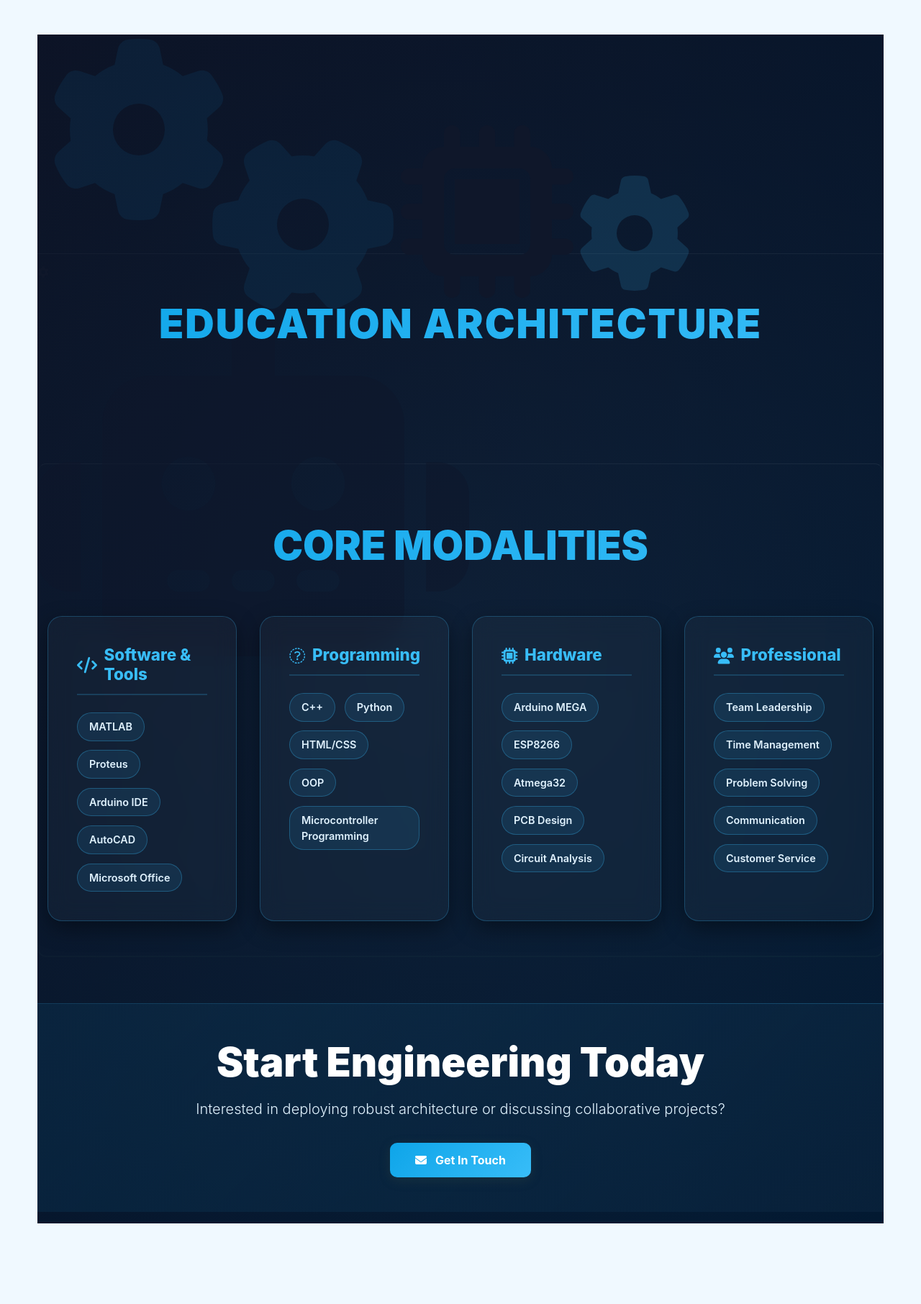
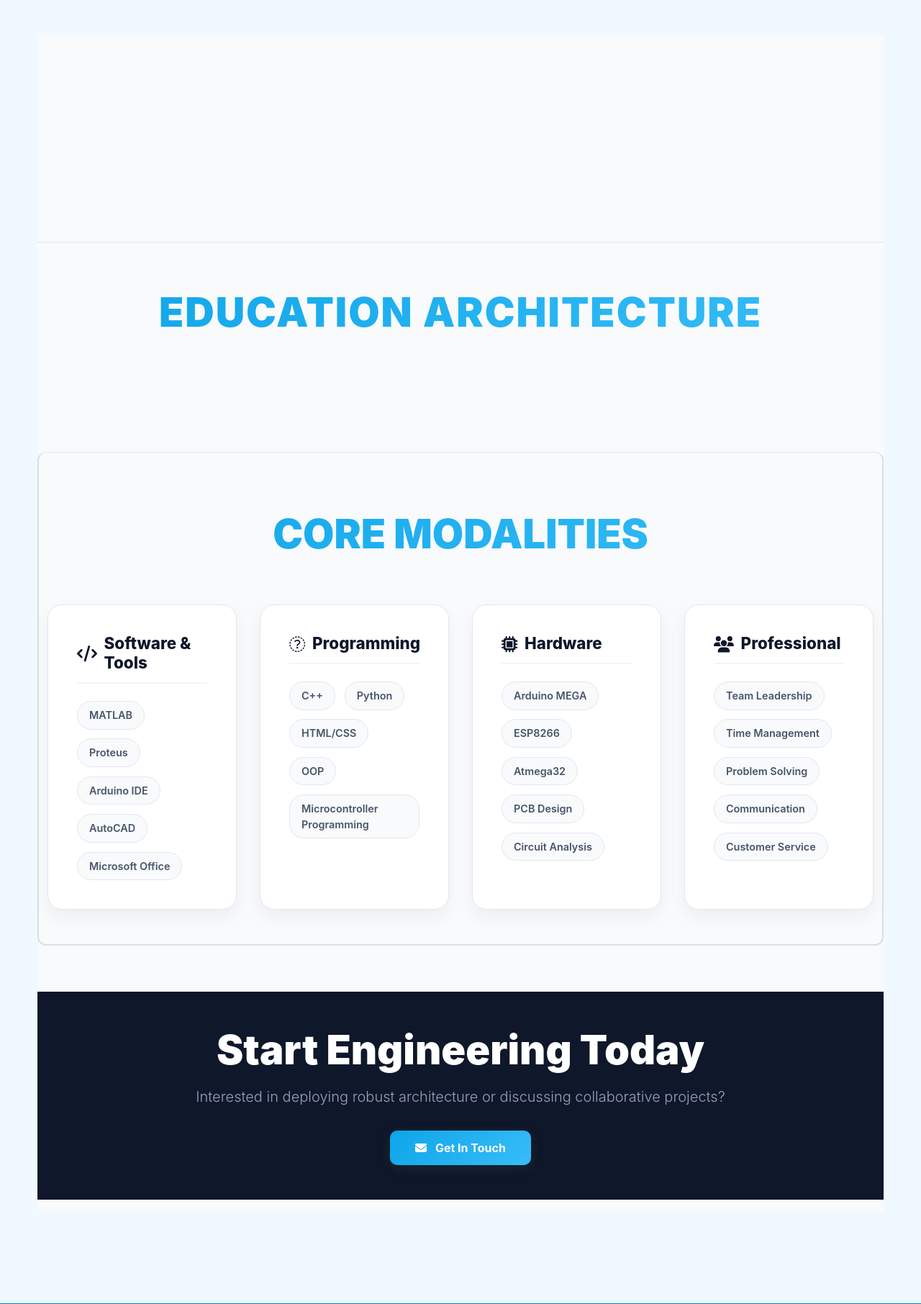
Before and after one commit to rehman-rajpoot/Portfolio, a Flask app: page /experience in a window 1280 px wide. Shown: the part 440-2252 px from the top of the page at 72% size. Run offline with Flask 3, Linux system fonts and the light colour scheme; data that the repository does not hold is empty.

Commit message:
Transition experience page and technical core sections to a clean, minimal white aesthetic per user request

```diff
--- a/templates/experience.html
+++ b/templates/experience.html
@@ -15,149 +15,110 @@
 </div>
 
 <style>
-/* Automation Aesthetic Upgrade */
+/* Simplified Professional Aesthetic Upgrade */
 .automation-wrapper {
     position: relative;
     padding: 6rem 0;
     margin: -1rem 0;
-    overflow: hidden;
-    background: radial-gradient(circle at center, #0f172a 0%, #020617 100%);
+    background: #f8fafc; /* very light slate background */
 }
-.automation-wrapper::before {
-    content: ''; position: absolute; top:0; left:0; width:100%; height:100%;
-    /* Dark grid tech overlay without overpowering image */
-    background: linear-gradient(135deg, rgba(15, 23, 42, 0.8) 0%, rgba(2, 132, 199, 0.15) 100%);
-    z-index: 1;
-}
-
-/* Floating Automation Gears / Tech nodes */
-.bg-gears {
-    position: absolute; top:0; left:0; width: 100%; height: 100%;
-    z-index: 1; pointer-events:none; overflow: hidden;
-}
-.bg-gears i {
-    position: absolute; color: rgba(56, 189, 248, 0.12); font-size: 15rem;
-    animation: spin-gear 40s linear infinite;
-}
-@keyframes spin-gear { 100% { transform: rotate(360deg); } }
-.gear-1 { top: 5%; left: -5%; animation-duration: 45s; }
-.gear-2 { top: 35%; right: -5%; font-size: 24rem; animation-direction: reverse; color: rgba(14, 165, 233, 0.08); }
-.gear-3 { bottom: 15%; left: 30%; font-size: 15rem; animation-duration: 35s; }
-.gear-4 { top: 65%; right: 20%; font-size: 10rem; animation-duration: 25s; animation-direction: reverse; color: rgba(56, 189, 248, 0.15);}
-.gear-5 { bottom: -5%; right: 5%; font-size: 30rem; animation-duration: 55s; color: rgba(15, 23, 42, 0.5);}
+.automation-wrapper::before { display: none; }
+.bg-gears { display: none; }
 
 .automation-wrapper .container { position: relative; z-index: 2; }
 
 /* Timeline UI overriding */
 .timeline-content {
-    background: rgba(255, 255, 255, 0.03) !important;
-    border: 1px solid rgba(56, 189, 248, 0.25) !important;
-    backdrop-filter: blur(16px);
+    background: #ffffff !important;
+    border: 1px solid #e2e8f0 !important;
     border-radius: 20px !important;
-    color: #e2e8f0;
-    box-shadow: 0 10px 30px rgba(0,0,0,0.5) !important;
-    transition: transform 0.4s cubic-bezier(0.175, 0.885, 0.32, 1.275), box-shadow 0.4s ease !important;
+    color: #334155;
+    box-shadow: 0 10px 25px rgba(0,0,0,0.05) !important;
+    transition: transform 0.4s ease, box-shadow 0.4s ease !important;
     padding: 2.5rem !important;
 }
 .timeline-item.timeline-alt .timeline-content {
     text-align: right; /* Maintain standard */
 }
 .timeline-content:hover {
-    transform: translateY(-10px) !important;
-    box-shadow: 0 20px 50px rgba(56, 189, 248, 0.4) !important;
-    border-color: #38bdf8 !important;
-    background: rgba(255, 255, 255, 0.06) !important;
+    transform: translateY(-8px) !important;
+    box-shadow: 0 20px 40px rgba(0,0,0,0.1) !important;
+    border-color: #cbd5e1 !important;
 }
-.timeline-marker .marker-dot { background: #38bdf8 !important; box-shadow: 0 0 20px #38bdf8 !important; border: 4px solid #0f172a !important; width: 20px !important; height: 20px !important; left: -10px !important; transition: transform 0.3s;}
-.timeline-content:hover ~ .timeline-marker .marker-dot { transform: scale(1.4); }
+.timeline-marker .marker-dot { background: #0ea5e9 !important; box-shadow: 0 0 0 4px rgba(14, 165, 233, 0.2) !important; border: 3px solid #ffffff !important; width: 16px !important; height: 16px !important; left: -8px !important; transition: transform 0.3s;}
+.timeline-content:hover ~ .timeline-marker .marker-dot { transform: scale(1.3); }
 
 .timeline-container::before {
-    background: linear-gradient(to bottom, #0ea5e9 0%, #38bdf8 50%, #0ea5e9 100%) !important;
-    background-size: 100% 200% !important;
-    animation: flow-energy 3s linear infinite !important;
-    width: 6px !important;
-    box-shadow: 0 0 15px #38bdf8 !important;
+    background: #e2e8f0 !important;
+    animation: none !important;
+    width: 3px !important;
+    box-shadow: none !important;
 }
-@keyframes flow-energy {
-    0% { background-position: 0 100%; }
-    100% { background-position: 0 0; }
-}
-.timeline-content h3 { color: #ffffff !important; font-size: 2rem !important; font-weight: 900 !important; margin-bottom: 0.5rem !important; letter-spacing: -0.5px; text-shadow: 0 2px 10px rgba(0,0,0,0.5);}
+.timeline-content h3 { color: #0f172a !important; font-size: 1.8rem !important; font-weight: 800 !important; margin-bottom: 0.5rem !important; text-shadow: none; letter-spacing:-0.5px;}
 
-.experience-meta .company, .experience-meta .period { color: #bae6fd !important; font-size: 0.95rem; display: inline-block; margin-right: 1rem;}
-.experience-meta i { color: #38bdf8; }
+.experience-meta .company, .experience-meta .period { color: #64748b !important; font-size: 0.95rem; display: inline-block; margin-right: 1rem;}
+.experience-meta i { color: #94a3b8; }
 
-.experience-description { color: #f8fafc !important; font-size: 1.15rem !important; line-height: 1.8 !important; border-top: 1px solid rgba(255,255,255,0.2); border-bottom: 1px solid rgba(255,255,255,0.2); padding: 1.5rem 0 !important; margin: 1.5rem 0 !important; }
-.responsibilities h4 { color: #38bdf8 !important; margin-bottom: 1rem !important; font-size: 1.25rem !important; font-weight: 800!important;}
-.responsibilities li { color: #f1f5f9 !important; margin-bottom: 0.8rem; font-size: 1.05rem; }
-.skill-tag { background: rgba(15, 23, 42, 0.4) !important; border: 1px solid rgba(56, 189, 248, 0.4) !important; color: #e0f2fe !important; padding: 0.5rem 1rem !important; margin: 0.2rem !important; border-radius: 20px !important; transition: all 0.3s ease; box-shadow: 0 4px 10px rgba(0,0,0,0.4) !important; font-weight: 600 !important;}
-.skill-tag:hover { background: #38bdf8 !important; color: #0f172a !important; transform: scale(1.1) translateY(-2px); }
-.experience-badge .exp-type { background: #0284c7 !important; font-weight: 800 !important; letter-spacing: 1px; box-shadow: 0 4px 15px rgba(2, 132, 199, 0.6) !important;}
+.experience-description { color: #475569 !important; font-size: 1.1rem !important; line-height: 1.7 !important; border-top: 1px solid #f1f5f9; border-bottom: 1px solid #f1f5f9; padding: 1.5rem 0 !important; margin: 1.5rem 0 !important; }
+.responsibilities h4 { color: #0f172a !important; margin-bottom: 1rem !important; font-size: 1.1rem !important; font-weight: 700!important;}
+.responsibilities li { color: #475569 !important; margin-bottom: 0.5rem; font-size: 1rem; }
+.skill-tag { background: #f1f5f9 !important; border: 1px solid #e2e8f0 !important; color: #475569 !important; padding: 0.4rem 1rem !important; margin: 0.2rem !important; border-radius: 20px !important; transition: all 0.3s ease; box-shadow: none !important; font-weight: 600 !important;}
+.skill-tag:hover { background: #0ea5e9 !important; color: #ffffff !important; border-color: #0ea5e9 !important; }
+.experience-badge .exp-type { background: #f8fafc !important; color: #64748b !important; border: 1px solid #e2e8f0 !important; font-weight: 700 !important; letter-spacing: 1px; box-shadow: none !important;}
 
 /* Education UI overriding */
-.education-section { background: transparent !important; margin-top: 6rem; padding-top: 4rem; border-top: 1px solid rgba(255,255,255,0.1);}
-.education-section h2 { text-align: center; color: white !important; font-size: 3.5rem !important; font-weight: 900; margin-bottom: 4rem; text-transform: uppercase; letter-spacing: 2px;}
+.education-section { background: transparent !important; margin-top: 5rem; padding-top: 4rem; border-top: 1px solid #e2e8f0;}
+.education-section h2 { text-align: center; color: #0f172a !important; font-size: 3.5rem !important; font-weight: 900; margin-bottom: 4rem; text-transform: uppercase; letter-spacing: 2px;}
 
 .education-card {
-    background: rgba(255, 255, 255, 0.03) !important;
-    border: 1px solid rgba(56, 189, 248, 0.3) !important;
-    backdrop-filter: blur(15px);
+    background: #ffffff !important;
+    border: 1px solid #e2e8f0 !important;
     border-radius: 20px !important;
     padding: 3rem 2.5rem !important;
-    color: #e2e8f0;
+    color: #334155;
     transition: transform 0.4s ease, box-shadow 0.4s ease !important;
-    box-shadow: 0 10px 30px rgba(0,0,0,0.4) !important;
+    box-shadow: 0 10px 25px rgba(0,0,0,0.05) !important;
     position: relative;
     overflow: hidden;
 }
 .education-card::before {
-    content:''; position: absolute; top:0; left:0; width:100%; height:5px;
-    background: linear-gradient(90deg, #38bdf8, #0ea5e9);
+    content:''; position: absolute; top:0; left:0; width:100%; height:4px;
+    background: #0ea5e9;
 }
-.education-card:hover { transform: translateY(-10px) !important; border-color: #38bdf8 !important; box-shadow: 0 20px 50px rgba(56, 189, 248, 0.3) !important; background: rgba(255, 255, 255, 0.06) !important;}
+.education-card:hover { transform: translateY(-8px) !important; border-color: #cbd5e1 !important; box-shadow: 0 20px 40px rgba(0,0,0,0.1) !important;}
 
-.edu-icon { width: 80px !important; height: 80px !important; background: rgba(56, 189, 248, 0.1) !important; border: 2px solid rgba(56, 189, 248, 0.4)!important; border-radius: 50% !important; display: flex; align-items: center; justify-content: center; margin: 0 auto 1.5rem auto !important; box-shadow: 0 0 20px rgba(56, 189, 248, 0.3) !important;}
-.edu-icon i { color: #38bdf8 !important; font-size: 2.2rem !important; }
-.education-card h3 { color: white !important; font-size: 1.8rem !important; font-weight: 800 !important; margin-bottom: 0.5rem !important; text-align: center;}
-.edu-field { color: #38bdf8 !important; font-weight: 700 !important; text-align: center; font-size: 1.15rem; margin-bottom: 1rem !important;}
-.edu-school, .edu-location, .edu-period { color: #cbd5e1 !important; text-align: center; margin-bottom: 0.3rem !important; font-size: 0.95rem; }
-.edu-details { border-top: 1px solid rgba(255,255,255,0.1) !important; margin-top: 2rem !important; padding-top: 2rem !important; }
-.edu-details p { color: #f1f5f9 !important; margin-bottom: 0.6rem !important; }
-.edu-details strong { color: #38bdf8 !important; font-weight: 700 !important;}
-.subject-list li { background: rgba(56, 189, 248, 0.1) !important; border: 1px solid rgba(56, 189, 248, 0.3) !important; color: #e0f2fe !important; padding: 0.4rem 1rem !important; border-radius: 20px !important; margin: 0.3rem; display: inline-block; font-size: 0.85rem;}
+.edu-icon { width: 70px !important; height: 70px !important; background: #f8fafc !important; border: 2px solid #e2e8f0 !important; border-radius: 50% !important; display: flex; align-items: center; justify-content: center; margin: 0 auto 1.5rem auto !important; box-shadow: none !important;}
+.edu-icon i { color: #0ea5e9 !important; font-size: 2rem !important; }
+.education-card h3 { color: #0f172a !important; font-size: 1.6rem !important; font-weight: 800 !important; margin-bottom: 0.5rem !important; text-align: center;}
+.edu-field { color: #0ea5e9 !important; font-weight: 700 !important; text-align: center; font-size: 1.1rem; margin-bottom: 1rem !important;}
+.edu-school, .edu-location, .edu-period { color: #64748b !important; text-align: center; margin-bottom: 0.3rem !important; font-size: 0.95rem; }
+.edu-details { border-top: 1px solid #f1f5f9 !important; margin-top: 1.5rem !important; padding-top: 1.5rem !important; }
+.edu-details p { color: #475569 !important; margin-bottom: 0.6rem !important; }
+.edu-details strong { color: #0ea5e9 !important; font-weight: 700 !important;}
+.subject-list li { background: #f1f5f9 !important; border: 1px solid #e2e8f0 !important; color: #475569 !important; padding: 0.4rem 1rem !important; border-radius: 20px !important; margin: 0.3rem; display: inline-block; font-size: 0.85rem;}
 
 /* Competencies Override */
-.skills-summary { background: transparent !important; border-top: 1px solid rgba(255,255,255,0.1) !important; padding-top: 5rem;}
-.skills-summary h2 { text-align: center; color: white !important; font-size: 3.5rem !important; margin-bottom: 4rem; text-transform: uppercase; font-weight: 900;}
+.skills-summary { background: transparent !important; border-top: 1px solid #e2e8f0 !important; padding-top: 5rem;}
+.skills-summary h2 { text-align: center; color: #0f172a !important; font-size: 3.5rem !important; margin-bottom: 4rem; text-transform: uppercase; font-weight: 900;}
 .competency-group {
-    background: rgba(255, 255, 255, 0.03) !important;
-    border: 1px solid rgba(56, 189, 248, 0.25) !important;
-    backdrop-filter: blur(15px);
+    background: #ffffff !important;
+    border: 1px solid #e2e8f0 !important;
     border-radius: 20px !important;
     padding: 2.5rem !important;
-    box-shadow: 0 10px 30px rgba(0,0,0,0.4) !important;
+    box-shadow: 0 10px 25px rgba(0,0,0,0.05) !important;
     transition: all 0.4s ease;
 }
-.competency-group:hover { transform: translateY(-5px); border-color: #38bdf8 !important; box-shadow: 0 15px 40px rgba(56, 189, 248, 0.3) !important;}
-.competency-group h3 { color: #38bdf8 !important; font-weight: 800 !important; font-size: 1.4rem !important; margin-bottom: 1.5rem !important; border-bottom: 2px solid rgba(56, 189, 248, 0.2) !important; padding-bottom: 0.8rem;}
-.skill-item { background: rgba(56, 189, 248, 0.1) !important; border: 1px solid rgba(56, 189, 248, 0.3) !important; color: #e0f2fe !important; border-radius: 20px !important;}
+.competency-group:hover { transform: translateY(-5px); border-color: #cbd5e1 !important; box-shadow: 0 15px 30px rgba(0,0,0,0.1) !important;}
+.competency-group h3 { color: #0f172a !important; font-weight: 800 !important; font-size: 1.4rem !important; margin-bottom: 1.5rem !important; border-bottom: 2px solid #f1f5f9 !important; padding-bottom: 0.8rem;}
+.skill-item { background: #f8fafc !important; border: 1px solid #e2e8f0 !important; color: #475569 !important; border-radius: 20px !important;}
 
 /* CTA */
-.experience-cta { background: linear-gradient(135deg, rgba(14, 165, 233, 0.15) 0%, rgba(15, 23, 42, 0.5) 100%) !important; border-top: 1px solid rgba(56, 189, 248, 0.3) !important; margin-bottom: -5rem !important;}
+.experience-cta { background: #0f172a !important; border-top: none !important; margin-bottom: -5rem !important;}
 .experience-cta h2 { color: white !important; font-weight: 900 !important; font-size: 3.5rem;}
-.experience-cta p { color: #e0f2fe !important; font-size: 1.25rem; font-weight: 300;}
+.experience-cta p { color: #94a3b8 !important; font-size: 1.25rem; font-weight: 300;}
 </style>
 
 <div class="automation-wrapper">
-    <!-- Spinning Automation Gears Background Elements -->
-    <div class="bg-gears">
-        <i class="fas fa-cog gear gear-1"></i>
-        <i class="fas fa-cogs gear gear-2"></i>
-        <i class="fas fa-microchip gear gear-3"></i>
-        <i class="fas fa-cog gear gear-4"></i>
-        <i class="fas fa-robot gear gear-5"></i>
-    </div>
-
     <!-- Experience Timeline -->
     <section class="experience-timeline">
         <div class="container">
@@ -167,10 +128,10 @@
 
                 {# Read experience data: Only map a background image to the Electrician/Engineer role (1 image in back of one experience) #}
                 {% if 'electrician' in title_lower or 'engineer' in title_lower %}
-                    {% set card_bg = "background: linear-gradient(135deg, rgba(15, 23, 42, 0.92) 0%, rgba(8, 47, 73, 0.85) 100%), url('https://images.unsplash.com/photo-1621905251189-08b45d6a269e?w=1000') center/cover !important; background-blend-mode: multiply !important; box-shadow: 0 10px 40px rgba(0,0,0,0.8) !important; border: 2px solid rgba(56, 189, 248, 0.6) !important;" %}
+                    {% set card_bg = "background: linear-gradient(rgba(255, 255, 255, 0.9), rgba(255, 255, 255, 0.9)), url('https://images.unsplash.com/photo-1621905251189-08b45d6a269e?w=1000') center/cover !important; border: 1px solid #7dd3fc !important; box-shadow: 0 15px 35px rgba(14, 165, 233, 0.1) !important;" %}
                 {% else %}
-                    {# Opaque/Foggy background logic for other standard roles to reduce image overload #}
-                    {% set card_bg = "background: rgba(15, 23, 42, 0.95) !important; backdrop-filter: blur(10px) !important; box-shadow: 0 8px 32px rgba(0,0,0,0.5) !important; border: 1px solid rgba(255, 255, 255, 0.1) !important;" %}
+                    {# Opaque logic for other standard roles #}
+                    {% set card_bg = "background: #ffffff !important;" %}
                 {% endif %}
 
                 <div class="timeline-item {% if loop.index % 2 == 0 %}timeline-alt{% endif %}">
```
Also changed, not shown: templates/index.html (+18 -22 lines).
